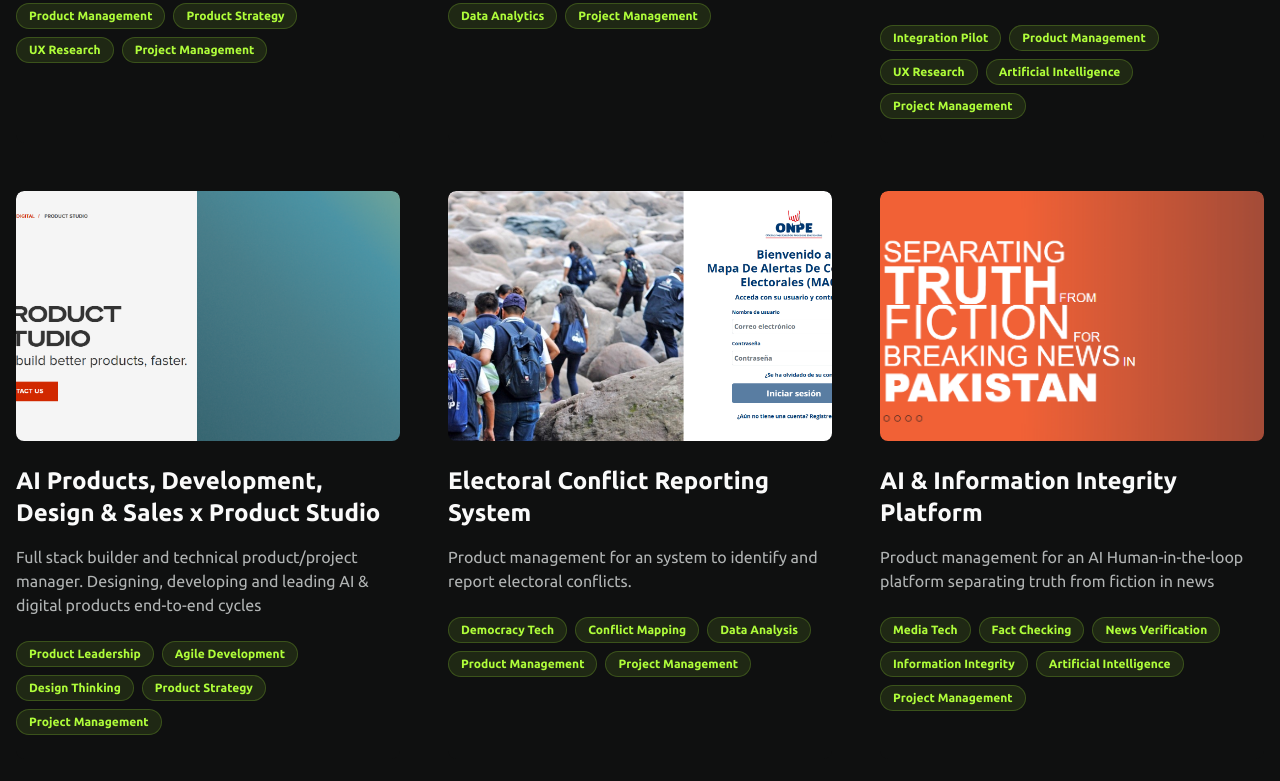
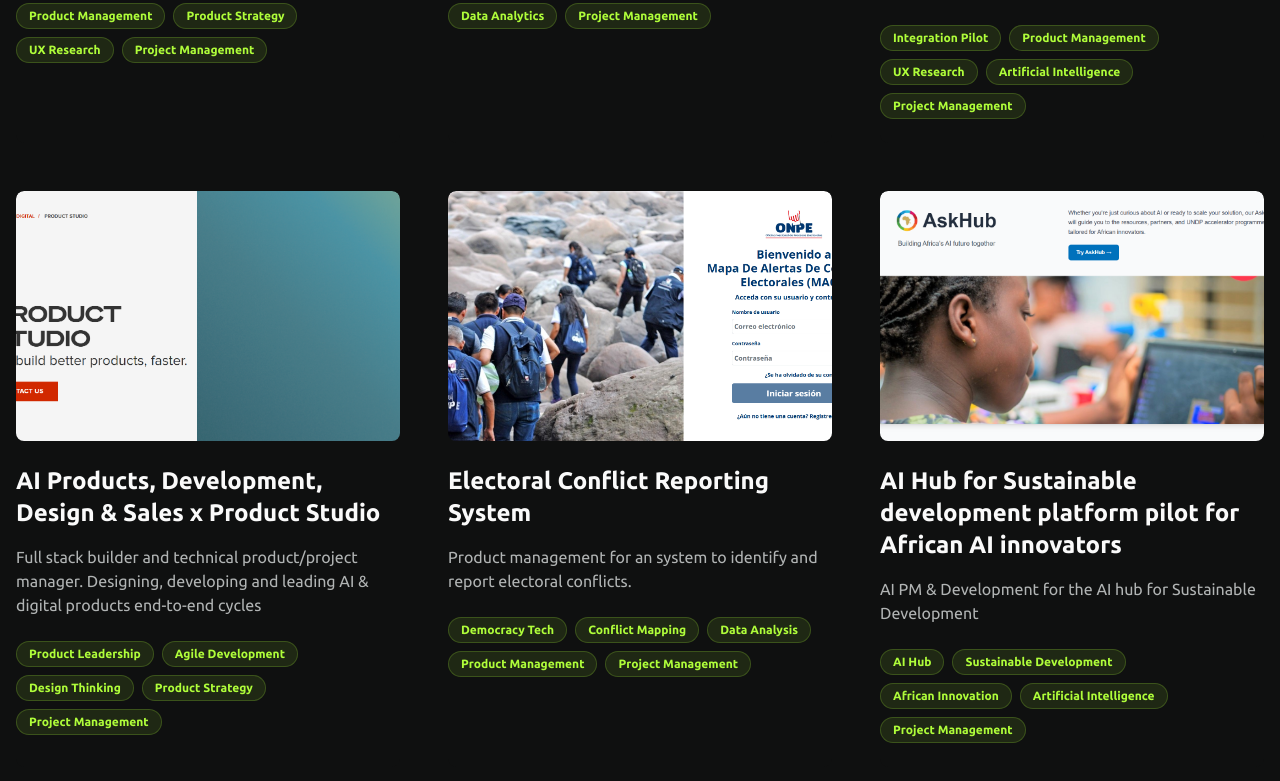
Before and after one commit to kasukasukasu/kaarina-product-portfolio, a React (Vite) app: page / in a window 1280 px wide. Shown: the part 3355-4136 px from the top of the page. Built offline with nearby package versions, Linux system fonts and the light colour scheme.

Commit message:
Update project 15
Updated project 15's image, title, and tags.

```diff
--- a/src/components/ProjectsSection.tsx
+++ b/src/components/ProjectsSection.tsx
@@ -131,12 +131,12 @@ const projects: Project[] = [
   },
   {
     id: 15,
-    title: "AI & Information Integrity Platform",
-    description: "Product management for an AI Human-in-the-loop platform separating truth from fiction in news",
-    image: "public/lovable-uploads/b99342b4-9505-4ecb-9b6f-a4c1c3c68c10.png",
-    demoUrl: "https://www.example.com/truth-verification",
+    title: "AI Hub for Sustainable development platform pilot for African AI innovators",
+    description: "AI PM & Development for the AI hub for Sustainable Development",
+    image: "/lovable-uploads/5006dddf-724c-4522-bf3c-93c65495ecdd.png",
+    demoUrl: "https://www.example.com/ai-hub",
     githubUrl: "",
-    techStack: ["Media Tech", "Fact Checking", "News Verification", "Information Integrity", "Artificial Intelligence", "Project Management"]
+    techStack: ["AI Hub", "Sustainable Development", "African Innovation", "Artificial Intelligence", "Project Management"]
   }
 ];
 
```
Also changed, not shown: public/lovable-uploads/5006dddf-724c-4522-bf3c-93c65495ecdd.png (added).
